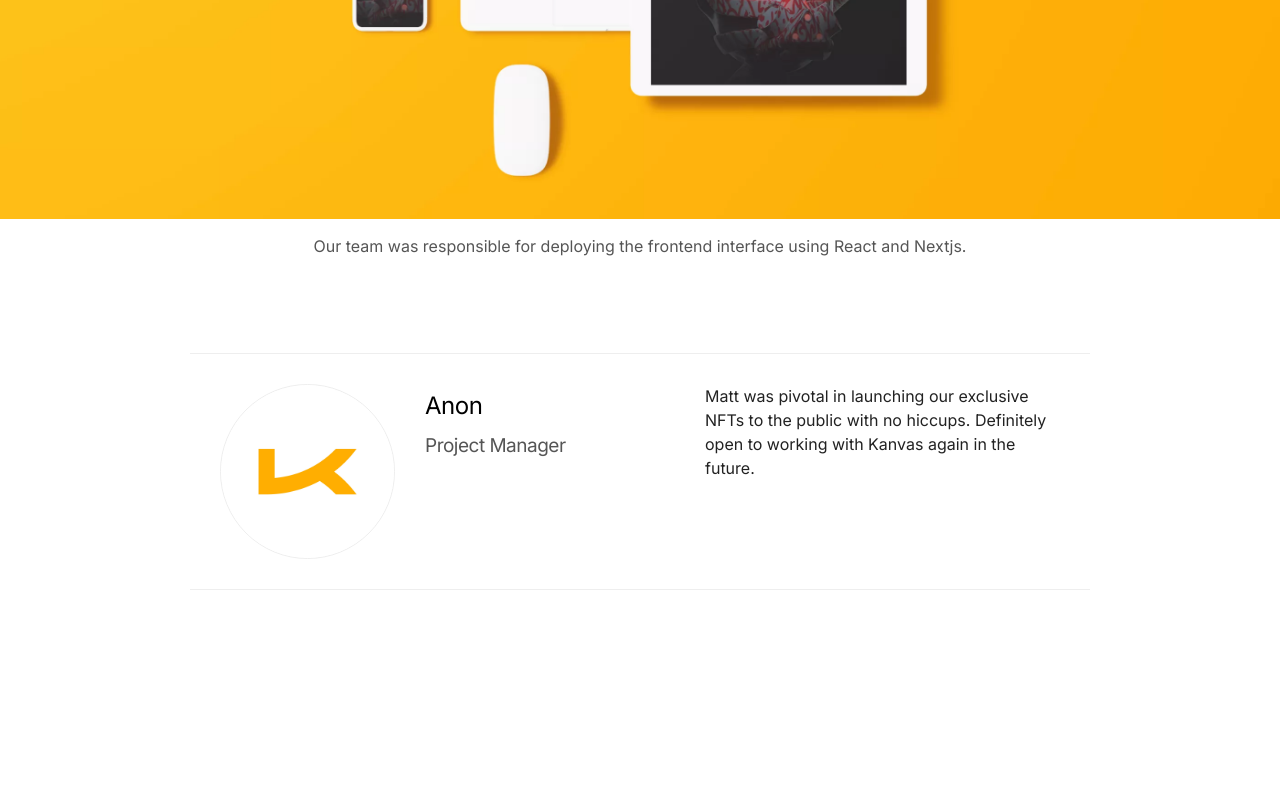
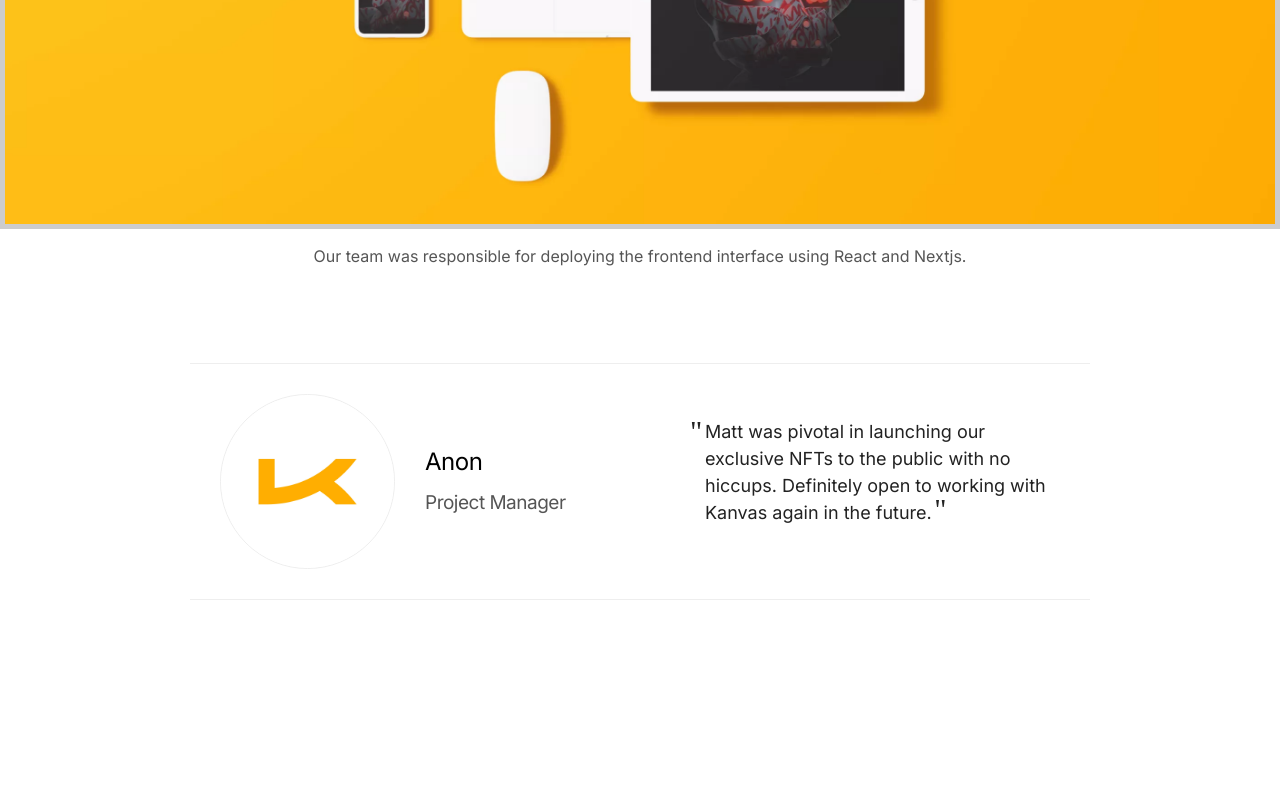
Before and after one commit to gibumkang/kanvas, a Next.js app: page /work/streeth in a window 1280 px wide. Shown: the part 2922-3716 px from the top of the page. Built offline with nearby package versions, Linux system fonts and the light colour scheme.

Commit message:
add quotation marks to testimonials

```diff
--- a/components/Common/PortfolioContainer.tsx
+++ b/components/Common/PortfolioContainer.tsx
@@ -35,7 +35,8 @@
         padding-bottom: 7.5rem;
         img,
         video {
-            border: none;
+            border-top: 0.5rem solid #ccc;
+            border-bottom: 0.5rem solid #ccc;
             border-radius: 0;
         }
     }
@@ -49,6 +50,7 @@
     max-width: 90rem;
     gap: 3rem;
     margin: 0 auto 20rem auto;
+    align-items: center;
     & > div {
         &:nth-child(1) {
             width: 17.5rem;
@@ -76,7 +78,24 @@
             border: 0.1rem solid #eee;
         }
         p {
-            font-size: 2rem;
+            font-size: 1.8rem;
+            position: relative;
+            :before {
+                content: '"';
+                position: absolute;
+                font-size: 3rem;
+                left: -1.5rem;
+                top: -1rem;
+                font-family: serif;
+            }
+            :after {
+                content: '"';
+                position: relative;
+                font-size: 3rem;
+                right: -0.25rem;
+                line-height: 0rem;
+                font-family: serif;
+            }
         }
     }
     @media screen and (max-width: 740px) {
--- a/data/portfolio.ts
+++ b/data/portfolio.ts
@@ -93,7 +93,7 @@
                 name: 'Ric Roman Waugh',
                 title: 'Director of Greenland',
                 photo: '/work-evercast.webp',
-                testimonial: `<p>"Evercast has become my go-to weapon for production... I couldn't imagine life without it."</p>`,
+                testimonial: `<p>Evercast has become my go-to weapon for production... I couldn't imagine life without it.</p>`,
             },
         ],
     },
@@ -158,7 +158,7 @@
                 title: 'Founder of TYLV',
                 photo: '/testimonial.webp',
                 testimonial:
-                    'It was incredible working with Kanvas and Ben. We were able to finally transition our Instagram business to a legitimate online business with Shopify. This helps our cause and those affected by the conflict in Tigray.',
+                    '<p>It was incredible working with Kanvas and Ben. We were able to finally transition our Instagram business to a legitimate online business with Shopify. This helps our cause and those affected by the conflict in Tigray.</p>',
             },
         ],
     },
@@ -269,7 +269,7 @@
                 title: 'Lead Engineer at Yesports',
                 photo: '/testimonial.webp',
                 testimonial:
-                    'Matt and Kanvas was a pleasure to work with. We were able to enhance our platform by relying on their engineering expertise.',
+                    '<p>Matt and Kanvas was a pleasure to work with. We were able to enhance our platform by relying on their engineering expertise.</p>',
             },
         ],
     },
@@ -315,7 +315,7 @@
                 title: 'Project Manager',
                 photo: '/testimonial.webp',
                 testimonial:
-                    'Matt was pivotal in launching our exclusive NFTs to the public with no hiccups. Definitely open to working with Kanvas again in the future.',
+                    '<p>Matt was pivotal in launching our exclusive NFTs to the public with no hiccups. Definitely open to working with Kanvas again in the future.</p>',
             },
         ],
     },
@@ -366,7 +366,7 @@
                 title: 'Founder of Americana Property Management',
                 photo: '/testimonial.webp',
                 testimonial:
-                    'Our previous website had no features for tenant and agent management. Kanvas made it so much easier for us to use the website with WordPress and a custom backend integration. We are very happy with the results.',
+                    '<p>Our previous website had no features for tenant and agent management. Kanvas made it so much easier for us to use the website with WordPress and a custom backend integration. We are very happy with the results.</p>',
             },
         ],
     },
@@ -421,7 +421,7 @@
                 title: 'Founding Partners',
                 photo: '/testi-basegreens.webp',
                 testimonial:
-                    'Kanvas was pivotal for taking our business online. We are planning to add more features to our beautiful website and will continue to work with Kanvas for the foreseeable future!',
+                    '<p>Kanvas was pivotal for taking our business online. We are planning to add more features to our beautiful website and will continue to work with Kanvas for the foreseeable future!</p>',
             },
         ],
     },
@@ -481,7 +481,7 @@
                 title: 'Director of NV Grow',
                 photo: '/testi-nvgrow.webp',
                 testimonial:
-                    'It was a pleasure working with Kanvas. Our organization and college appreciates their efforts.',
+                    '<p>It was a pleasure working with Kanvas. Our organization and college appreciates their efforts.</p>',
             },
         ],
     },
@@ -528,7 +528,7 @@
                 title: 'Blackstone Launchpad Lead',
                 photo: '/testimonial.webp',
                 testimonial:
-                    'Kanvas was able to incorporate the Blackstone Launchpad in a very short amount of time. We are thrilled that our students have access to this amazing platform.',
+                    '<p>Kanvas was able to incorporate the Blackstone Launchpad in a very short amount of time. We are thrilled that our students have access to this amazing platform.</p>',
             },
         ],
     },
@@ -585,7 +585,7 @@
                 title: 'Founder, Youtube Influencer',
                 photo: '/testimonial.webp',
                 testimonial:
-                    'Ben and Kanvas was great to work with! They guided me every step of the way to ensure my project would be successful. No doubt I will work with them again for my future project!',
+                    '<p>Ben and Kanvas was great to work with! They guided me every step of the way to ensure my project would be successful. No doubt I will work with them again for my future project!</p>',
             },
         ],
     },
```
